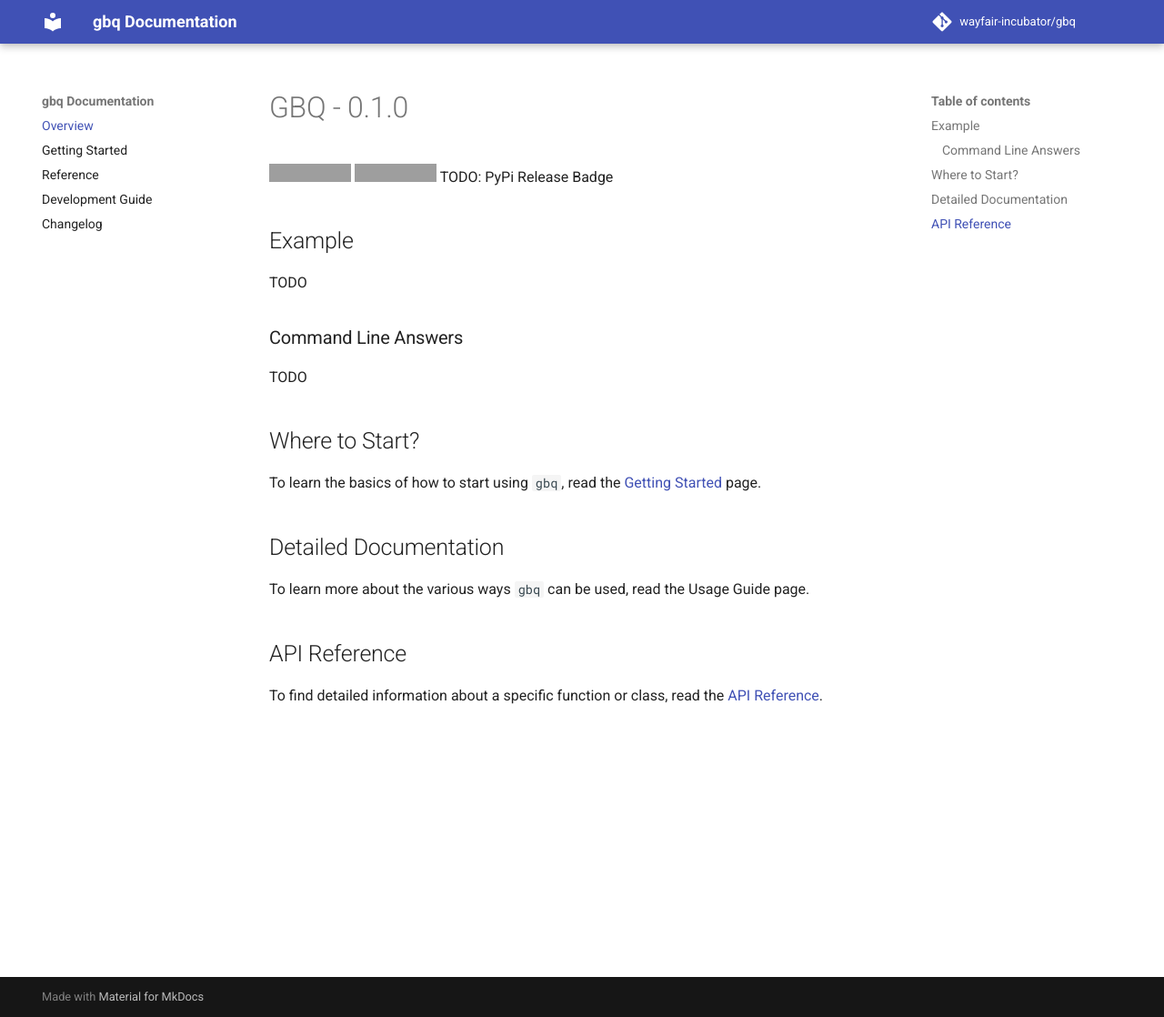
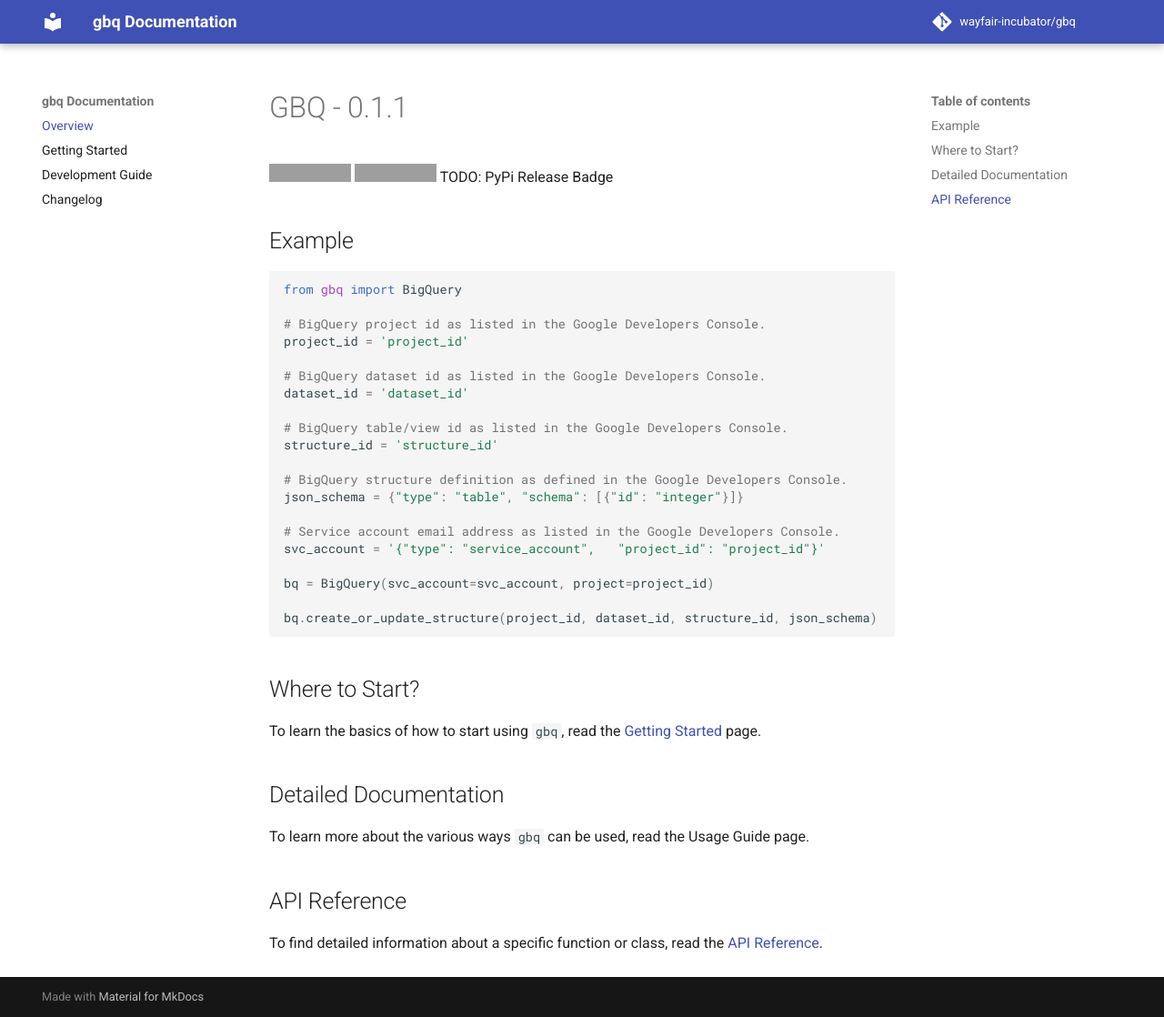
Before and after one commit to wayfair-incubator/gbq, an MkDocs documentation site: the page built from docs/index.md, in a window 1280 px wide and 1118 px high. Shown: the whole window at 91% size. Built offline with MkDocs 1.6.1 and Material for MkDocs 9.7.7, drawn with Linux system fonts in a browser that asks for light colours; comment, search, counter and statistics services are not loaded; grey boxes are pictures that could not be loaded.

````diff
--- a/docs/index.md
+++ b/docs/index.md
@@ -1,4 +1,4 @@
-# GBQ - 0.1.0
+# GBQ - 0.1.1
 
 [![CI pipeline status](https://github.com/wayfair-incubator/gbq/workflows/CI/badge.svg?branch=main)][ci]
 [![codecov](https://codecov.io/gh/wayfair-incubator/gbq/branch/main/graph/badge.svg)][codecov]
@@ -6,11 +6,28 @@ TODO: PyPi Release Badge
 
 ## Example
 
-TODO
+```python
+from gbq import BigQuery
 
-### Command Line Answers
+# BigQuery project id as listed in the Google Developers Console.
+project_id = 'project_id'
 
-TODO
+# BigQuery dataset id as listed in the Google Developers Console.
+dataset_id = 'dataset_id'
+
+# BigQuery table/view id as listed in the Google Developers Console.
+structure_id = 'structure_id'
+
+# BigQuery structure definition as defined in the Google Developers Console.
+json_schema = {"type": "table", "schema": [{"id": "integer"}]}
+
+# Service account email address as listed in the Google Developers Console.
+svc_account = '{"type": "service_account",   "project_id": "project_id"}'
+
+bq = BigQuery(svc_account=svc_account, project=project_id)
+
+bq.create_or_update_structure(project_id, dataset_id, structure_id, json_schema)
+```
 
 ## Where to Start?
 
--- a/gbq/__init__.py
+++ b/gbq/__init__.py
@@ -1,5 +1,5 @@
 from gbq.bigquery import BigQuery
 
-__version__ = "0.1.0"
+__version__ = "0.1.1"
 __author__ = "Jash Parekh <jparekh1@wayfair.com>"
 __all__ = [BigQuery]  # type: ignore
--- a/mkdocs.yml
+++ b/mkdocs.yml
@@ -6,7 +6,6 @@ docs_dir: docs
 nav:
   - Overview: index.md
   - Getting Started: getting-started.md
-  - Reference: api.md
   - Development Guide: development-guide.md
   - Changelog: changelog.md
 theme: material
--- a/setup.cfg
+++ b/setup.cfg
@@ -3,7 +3,7 @@ name = gbq
 url = https://github.com/wayfair-incubator/gbq
 author = Jash Parekh
 author_email = jparekh1@wayfair.com
-version = 0.1.0
+version = 0.1.1
 description = Python wrapper for interacting Google BigQuery.
 long_description = file: README.md
 long_description_content_type = text/markdown
````
Also changed, not shown: CHANGELOG.md (+3 -1 lines), README.md (+3 -3 lines), docs/api.md (deleted, +0 -3 lines), docs/development-guide.md (+1 -1 lines), docs/getting-started.md (+8 -2 lines), .bumpversion.cfg.
